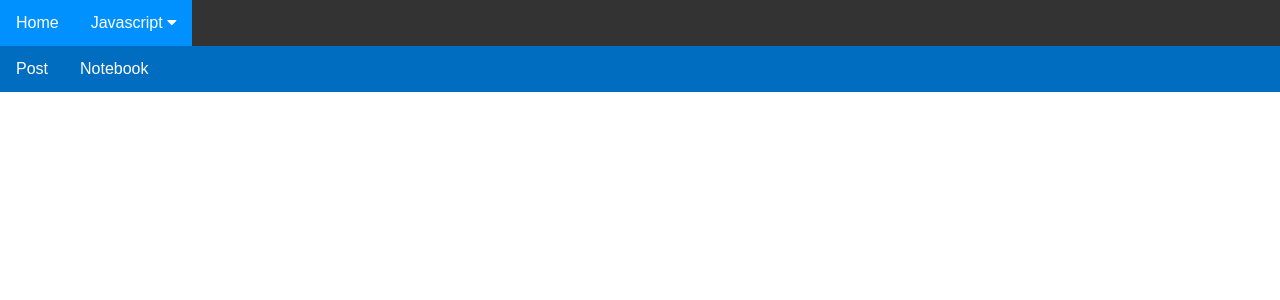
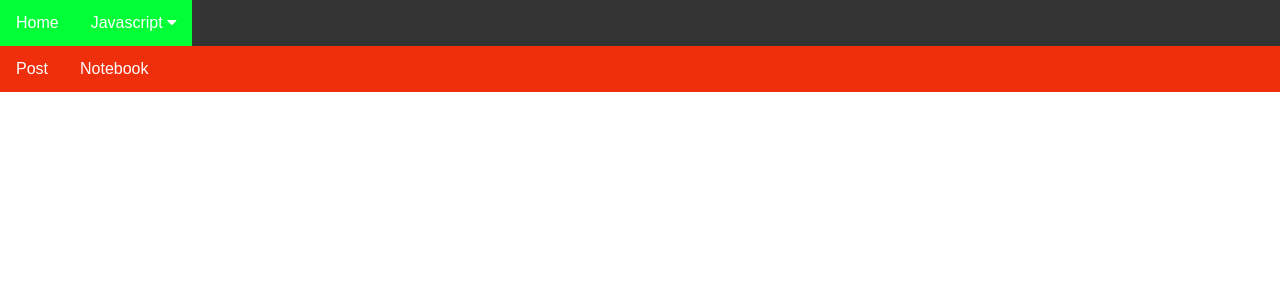
Before and after one commit to Samarthkalanke/SamarthKalanke, a Jekyll site: the page built from _pages/Submenu.html, in a window 1280 px wide. Shown: the top 300 px of the page. Built offline with Jekyll 4.4.1, drawn with Linux system fonts in a browser that asks for light colours.

Commit message:
fownfonw

```diff
--- a/_pages/newpage.html
+++ b/_pages/Submenu.html
@@ -43,14 +43,14 @@ body {
 }
 
 .navbar a:hover, .subnav:hover .subnavbtn {
-  background-color: rgb(0, 145, 255);
+  background-color: rgb(0, 255, 55);
 }
 
 .subnav-content {
   display: none;
   position: absolute;
   left: 0;
-  background-color: rgb(0, 109, 192);
+  background-color: rgb(239, 46, 12);
   width: 100%;
   z-index: 1;
 }
@@ -75,11 +75,11 @@ body {
 
 <div class="navbar">
   <div class="subnav">
-    <a href="/csp-fastpages/">Home</a>
+    <a href="/SamarthKalanke/">Home</a>
     <button class="subnavbtn">Javascript <i class="fa fa-caret-down"></i></button>
     <div class="subnav-content">
-        <a class="Post" href="/csp-fastpages/2022/09/26/GroupTable.html">Post</a>
-        <a class="Notebook" href="/csp-fastpages/YouTube_Quiz">Notebook</a>
+        <a class="Post" href="/SamarthKalanke/2022/09/27/table.html">Post</a>
+        <a class="Notebook" href="/SamarthKalanke/2022/09/27/javaproof.html">Notebook</a>
     </div>
   </div>
 </div>
```
Also changed, not shown: 4 other files.
